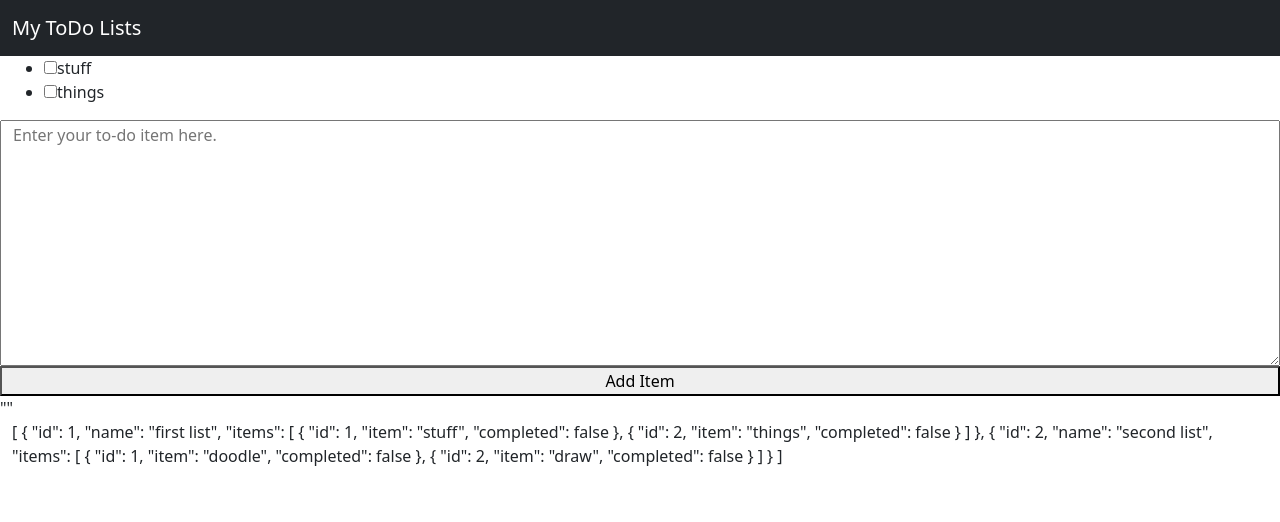
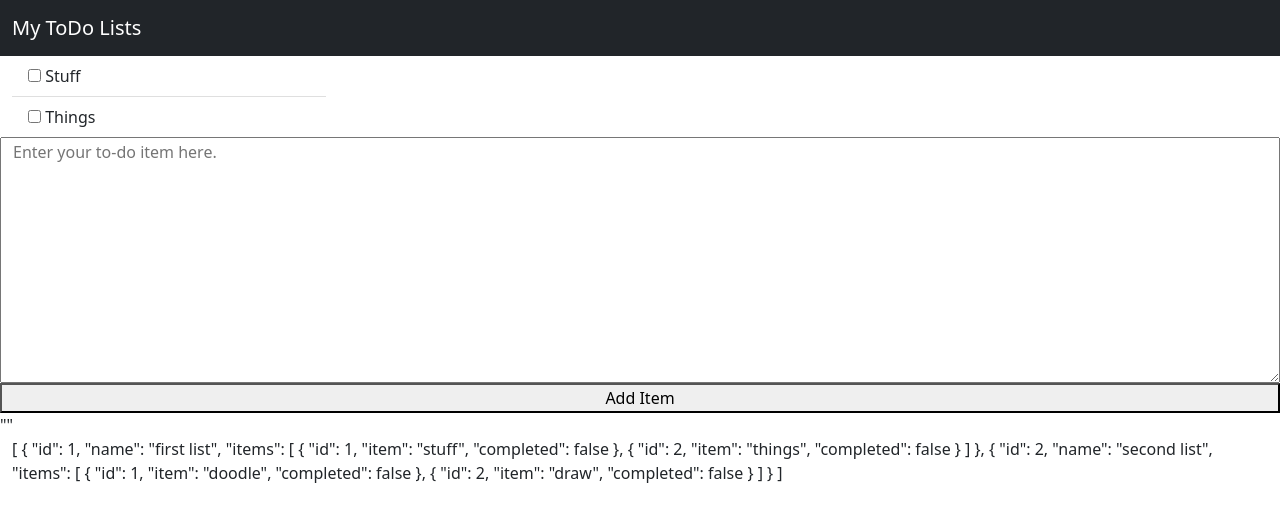
Before and after one commit to leanneminnock/ToDoLists, an Angular app: page /list/1 in a window 1280 px wide. Shown: the top 522 px of the page. Built offline with nearby package versions, Linux system fonts and the light colour scheme.

Commit message:
- fix for how list items are rendered

```diff
--- a/src/app/list/list.component.html
+++ b/src/app/list/list.component.html
@@ -1,8 +1,11 @@
-
 <div>
-    <ul *ngIf="list">
-        <li *ngFor="let todo of list.items"><input type="checkbox" [(ngModel)]="todo.completed">{{todo.item}}</li>
-    </ul>
+    <div class="col-md-3 text-capitalize">
+        <ul class="list-group list-group-flush" *ngIf="list">
+            <li class="list-group-item list-group-item-action" *ngFor="let todo of list.items">
+                <input type="checkbox" [(ngModel)]="todo.completed"> {{todo.item}}
+            </li>
+        </ul>
+    </div>
 
     <app-list-item-form (OnNewItem)="OnItemCreated($event)"></app-list-item-form>
 </div>
```
